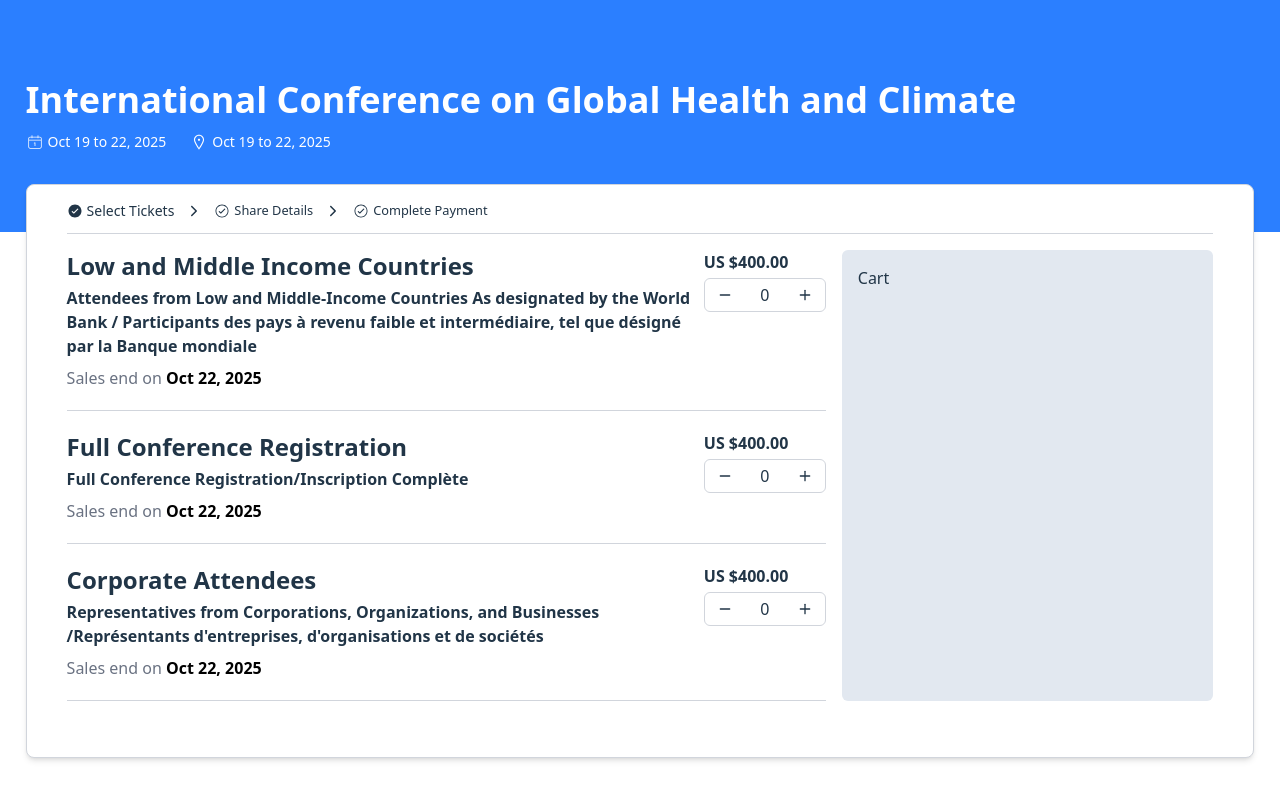
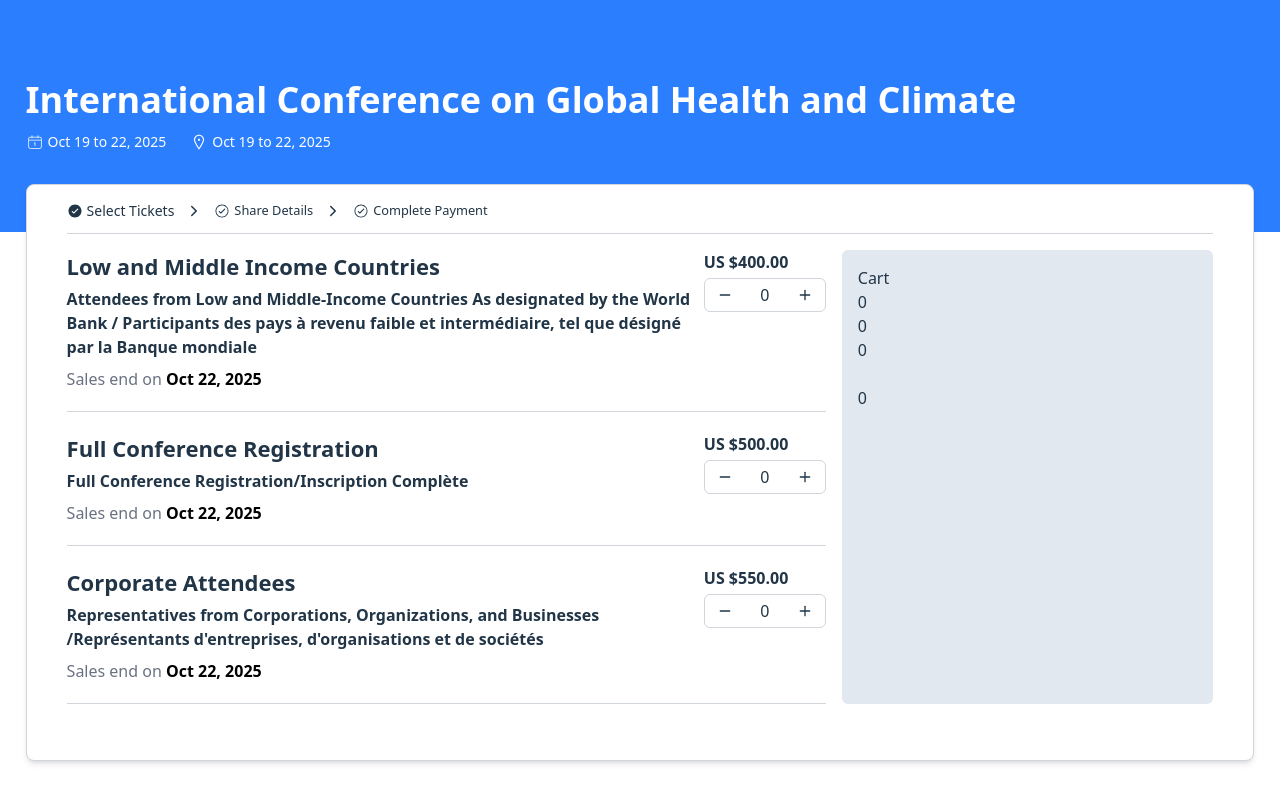
Before and after one commit to mehedy201/Tickets-Sales-With-Braintree-Payment, a React (Vite) app: page / in a window 1280 px wide. Built offline with nearby package versions, Linux system fonts and the light colour scheme.

Commit message:
now can see tickets price

```diff
--- a/src/pages/TicketSaleLandingPage/TicketSaleLandingPage.jsx
+++ b/src/pages/TicketSaleLandingPage/TicketSaleLandingPage.jsx
@@ -13,19 +13,32 @@ export const TicketsDataContext = createContext();
 const TicketSaleLandingPage = () => {
 
     const [steps, setSteps] = useState(1)
+    // Quantity ________________________________________
     const [lowTicketsQuantity, setLowTicketsQuantity] = useState(0)
     const [fullTicketsQuantity, setFullTicketsQuantity] = useState(0)
     const [corporateTicketsQuantity, setCorporateTicketsQuantity] = useState(0)
-
+    // Price ___________________________________________
+    const [lowTicketsPrice, setLowTicketsPrice] = useState(0)
+    const [fullTicketsPrice, setFullTicketsPrice] = useState(0)
+    const [corporateTicketsPrice, setCorporateTicketsPrice] = useState(0)
+    const [totalPrice, setTotalParice] = useState(0);
+    // Purcher and Attendees Info Collect ______________
     const [purcherInfo, setPurcherInfo] = useState();
     const [attendeesInfo, setAttendeesInfo] = useState();
     const [paymentInfo, setPaymentInfo] = useState();
 
     const contextValue = {
         setSteps,
+        // Quantity ________________________________________
         lowTicketsQuantity, setLowTicketsQuantity,
         fullTicketsQuantity, setFullTicketsQuantity,
         corporateTicketsQuantity, setCorporateTicketsQuantity,
+        // Price ___________________________________________
+        lowTicketsPrice, setLowTicketsPrice,
+        fullTicketsPrice, setFullTicketsPrice,
+        corporateTicketsPrice, setCorporateTicketsPrice,
+        totalPrice, setTotalParice,
+        // Purcher and Attendees Info Collect ______________
         purcherInfo, setPurcherInfo,
         attendeesInfo, setAttendeesInfo,
         paymentInfo, setPaymentInfo
@@ -79,6 +92,14 @@ const TicketSaleLandingPage = () => {
                         </div>
                         <div className='bg-slate-200 p-4 rounded-md'>
                             <p>Cart</p>
+                            {lowTicketsPrice}
+                            <br />
+                            {fullTicketsPrice}
+                            <br />
+                            {corporateTicketsPrice}
+                            <br />
+                            <br />
+                            {totalPrice}
                         </div>
                     </div>
                 </div>
--- a/src/pages/TicketSaleLandingPage/TicketsComponts/TicketsComponents.jsx
+++ b/src/pages/TicketSaleLandingPage/TicketsComponts/TicketsComponents.jsx
@@ -9,6 +9,10 @@ const TicketsComponents = () => {
         lowTicketsQuantity, setLowTicketsQuantity,
         fullTicketsQuantity, setFullTicketsQuantity,
         corporateTicketsQuantity, setCorporateTicketsQuantity,
+        lowTicketsPrice, setLowTicketsPrice,
+        fullTicketsPrice, setFullTicketsPrice,
+        corporateTicketsPrice, setCorporateTicketsPrice,
+        totalPrice, setTotalParice,
     } = useContext(TicketsDataContext);
 
 
@@ -17,7 +21,7 @@ const TicketsComponents = () => {
             {/* Low and Middle Income Countries____________________________________________ */}
             <div className='sm:flex justify-between pb-5 border-b-1 border-gray-300'>
                 <div>
-                    <h2 className='text-2xl font-bold pb-1'>Low and Middle Income Countries</h2>
+                    <h2 className='text-[22px] font-bold pb-1'>Low and Middle Income Countries</h2>
                     <h5 className='font-semibold pb-2'>Attendees from Low and Middle-Income Countries As designated by the World Bank / Participants des pays à revenu faible et intermédiaire, tel que désigné par la Banque mondiale</h5>
                     <p className='text-gray-500'>Sales end on <span className='font-bold text-black'>Oct 22, 2025</span></p>
                 </div>
@@ -27,6 +31,8 @@ const TicketsComponents = () => {
                         <span onClick={() => {
                             if(lowTicketsQuantity > 0){
                                 setLowTicketsQuantity(lowTicketsQuantity - 1)
+                                setLowTicketsPrice(lowTicketsPrice - 400)
+                                setTotalParice(totalPrice - 400)
                             }else{
                                 return
                             }
@@ -36,6 +42,8 @@ const TicketsComponents = () => {
                         <input className="text-center" style={{width: '40px', display: 'flex'}} value={lowTicketsQuantity} type="text" readOnly/>
                         <span onClick={() => {
                             setLowTicketsQuantity(lowTicketsQuantity + 1)
+                            setLowTicketsPrice(lowTicketsPrice + 400)
+                            setTotalParice(totalPrice + 400)
                         }} className="px-3 py-2 cursor-pointer">
                             <FiPlus/>
                         </span>
@@ -46,16 +54,18 @@ const TicketsComponents = () => {
             {/* Full Conference Registration____________________________________________ */}
             <div className='sm:flex justify-between py-5 border-b-1 border-gray-300'>
                 <div>
-                    <h2 className='text-2xl font-bold pb-1'>Full Conference Registration</h2>
+                    <h2 className='text-[22px] font-bold pb-1'>Full Conference Registration</h2>
                     <h5 className='font-semibold pb-2'>Full Conference Registration/Inscription Complète </h5>
                     <p className='text-gray-500'>Sales end on <span className='font-bold text-black'>Oct 22, 2025</span></p>
                 </div>
                 <div>
-                    <h2 className='font-bold pb-1'>US $400.00</h2>
+                    <h2 className='font-bold pb-1'>US $500.00</h2>
                     <div className="flex items-center justify-between border border-gray-300 rounded-md">
                         <span onClick={() => {
                             if(fullTicketsQuantity > 0){
                                 setFullTicketsQuantity(fullTicketsQuantity - 1)
+                                setFullTicketsPrice(fullTicketsPrice - 500)
+                                setTotalParice(totalPrice - 500)
                             }else{
                                 return
                             }
@@ -65,6 +75,8 @@ const TicketsComponents = () => {
                         <input className="text-center" style={{width: '40px', display: 'flex'}} value={fullTicketsQuantity} type="text" readOnly/>
                         <span onClick={() => {
                             setFullTicketsQuantity(fullTicketsQuantity + 1)
+                            setFullTicketsPrice(fullTicketsPrice + 500)
+                            setTotalParice(totalPrice + 500)
                         }} className="px-3 py-2 cursor-pointer">
                             <FiPlus/>
                         </span>
@@ -75,16 +87,18 @@ const TicketsComponents = () => {
             {/* Corporate Attendees____________________________________________ */}
             <div className='sm:flex justify-between py-5 border-b-1 border-gray-300'>
                 <div>
-                    <h2 className='text-2xl font-bold pb-1'>Corporate Attendees</h2>
+                    <h2 className='text-[22px] font-bold pb-1'>Corporate Attendees</h2>
                     <h5 className='font-semibold pb-2'>Representatives from Corporations, Organizations, and Businesses /Représentants d'entreprises, d'organisations et de sociétés</h5>
                     <p className='text-gray-500'>Sales end on <span className='font-bold text-black'>Oct 22, 2025</span></p>
                 </div>
                 <div>
-                    <h2 className='font-bold pb-1'>US $400.00</h2>
+                    <h2 className='font-bold pb-1'>US $550.00</h2>
                     <div className="flex items-center justify-between border border-gray-300 rounded-md">
                         <span onClick={() => {
                             if(corporateTicketsQuantity > 0){
                                 setCorporateTicketsQuantity(corporateTicketsQuantity - 1)
+                                setCorporateTicketsPrice(corporateTicketsPrice - 550)
+                                setTotalParice(totalPrice - 550)
                             }else{
                                 return
                             }
@@ -94,6 +108,8 @@ const TicketsComponents = () => {
                         <input className="text-center" style={{width: '40px', display: 'flex'}} value={corporateTicketsQuantity} type="text" readOnly/>
                         <span onClick={() => {
                             setCorporateTicketsQuantity(corporateTicketsQuantity + 1)
+                            setCorporateTicketsPrice(corporateTicketsPrice + 550)
+                            setTotalParice(totalPrice + 550)
                         }} className="px-3 py-2 cursor-pointer">
                             <FiPlus/>
                         </span>
```
